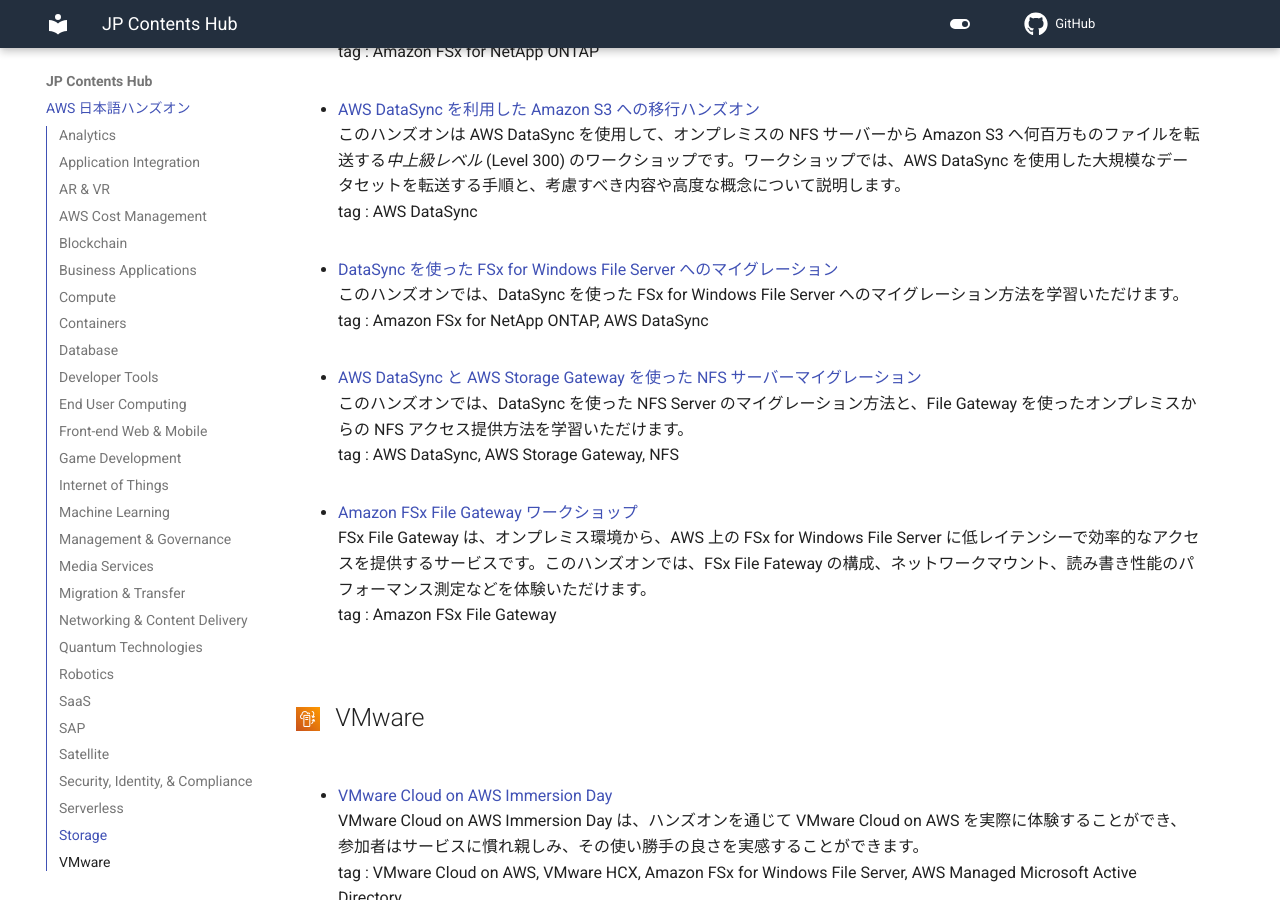
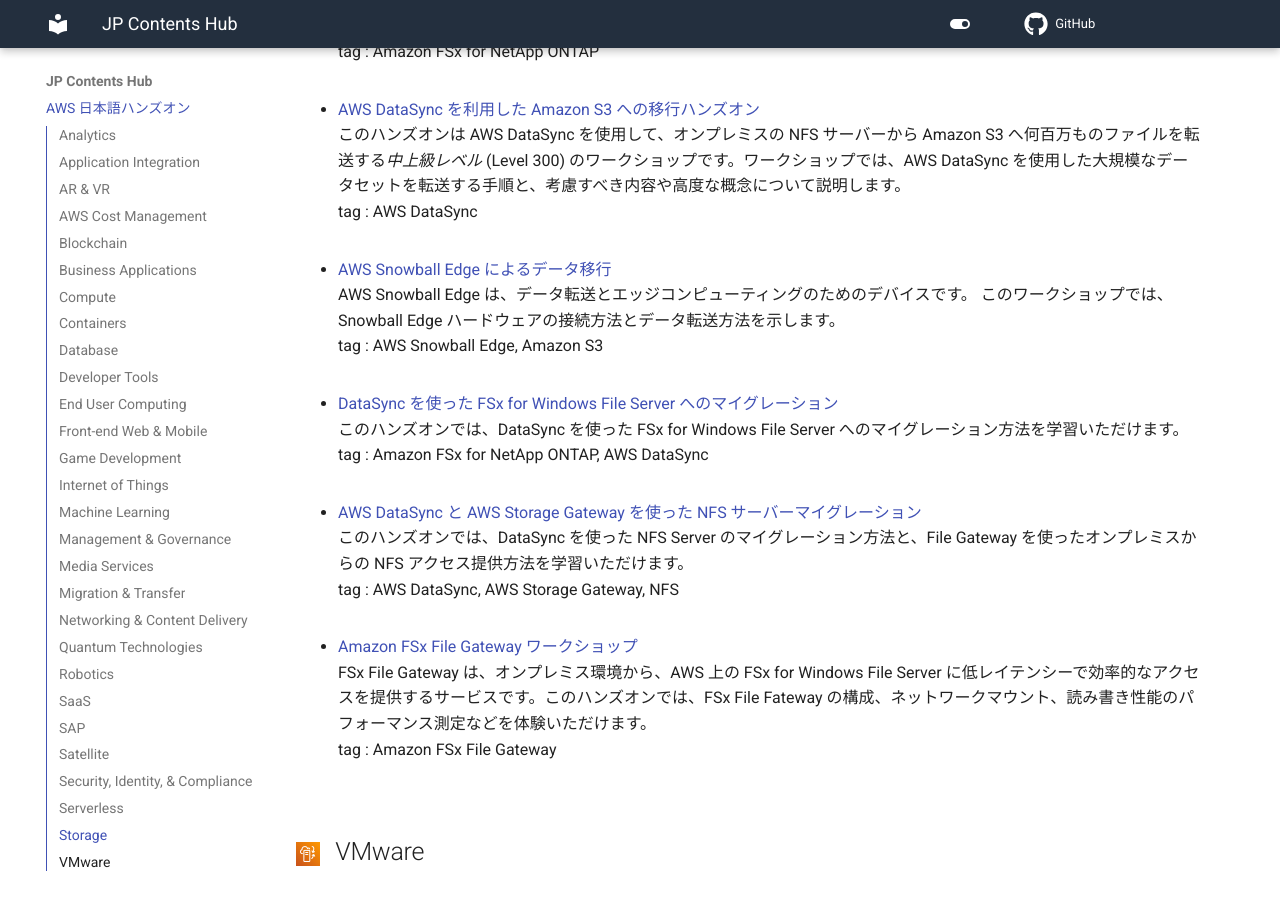
Before and after one commit to aws-samples/jp-contents-hub, an MkDocs documentation site: the page built from content/index.md, in a window 1280 px wide and 900 px high, scrolled down 37724 px. Built offline with MkDocs 1.6.1 and Material for MkDocs 9.7.7, drawn with Linux system fonts in a browser that asks for light colours; comment, search, counter and statistics services are not loaded.

Commit message:
add: 新規ハンズオンコンテンツ追加

```diff
--- a/content/index.md
+++ b/content/index.md
@@ -966,6 +966,10 @@
 このハンズオンは AWS DataSync を使用して、オンプレミスの NFS サーバーから Amazon S3 へ何百万ものファイルを転送する*中上級レベル* (Level 300) のワークショップです。ワークショップでは、AWS DataSync を使用した大規模なデータセットを転送する手順と、考慮すべき内容や高度な概念について説明します。
 tag : AWS DataSync
 
+- <a href="https://catalog.us-east-1.prod.workshops.aws/workshops/31cff0b6-a1b8-4a45-8f2d-7a1773ddc61f/ja-JP" target="_blank" onclick="sendClickCount()" onauxclick="sendClickCount()">AWS Snowball Edge によるデータ移行</a>
+AWS Snowball Edge は、データ転送とエッジコンピューティングのためのデバイスです。 このワークショップでは、Snowball Edge ハードウェアの接続方法とデータ転送方法を示します。
+tag : AWS Snowball Edge, Amazon S3
+
 - <a href="https://github.com/aws-samples/aws-datasync-fsx-windows-migration/tree/master/JP" target="_blank" onclick="sendClickCount()" onauxclick="sendClickCount()">DataSync を使った FSx for Windows File Server へのマイグレーション</a>
 このハンズオンでは、DataSync を使った FSx for Windows File Server へのマイグレーション方法を学習いただけます。
 tag : Amazon FSx for NetApp ONTAP, AWS DataSync
```
Also changed, not shown: README.md (+5 -0 lines).
